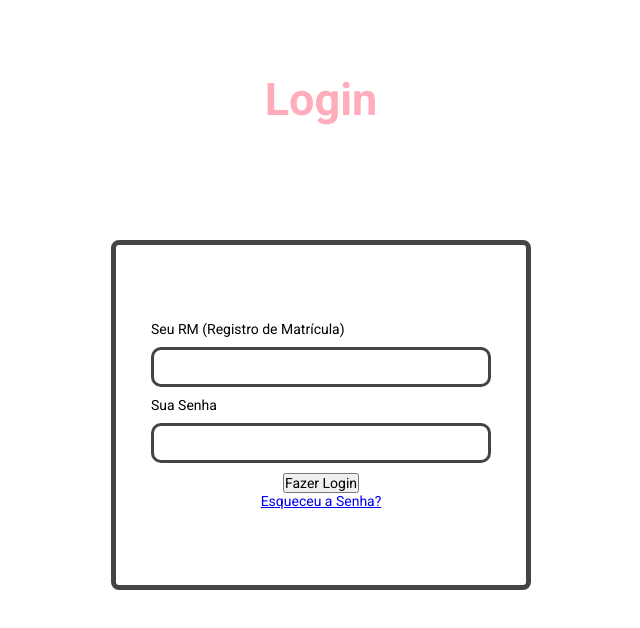
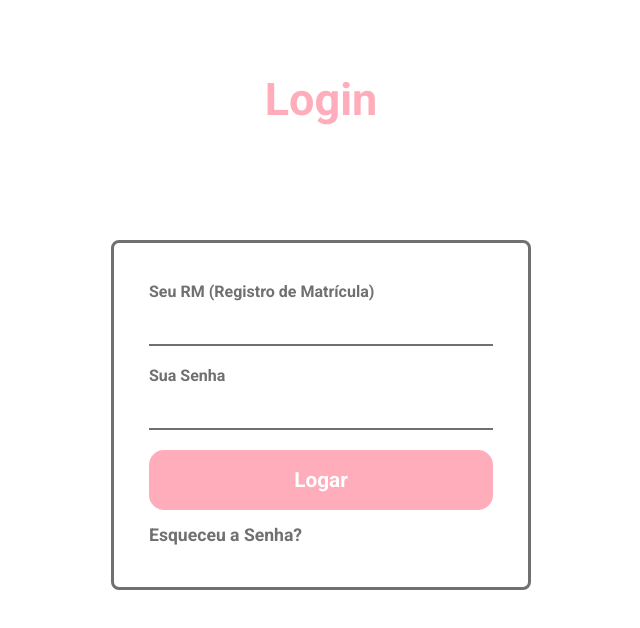
Before and after one commit to JosiasCalebe/Conta-Pra-Gente, a React (Create React App) app in the folder frontend/: page /login in a window 1280 px wide. Shown: the top 628 px of the page, without its empty margins (319-959 px from the left). Built offline with nearby package versions, Linux system fonts and the light colour scheme.

Commit message:
Login finished

```diff
--- a/frontend/src/pages/Home/style.css
+++ b/frontend/src/pages/Home/style.css
@@ -104,7 +104,7 @@ section {
     width: 100%;
     left: 0;
     height: 4px;
-    transform: scaleX(0);
+    transform: scaleX();
     transition: all 0.3s;
     border-radius: 4px;
     bottom: 0;
--- a/frontend/src/pages/Login/index.js
+++ b/frontend/src/pages/Login/index.js
@@ -8,7 +8,7 @@ import './style.css';
 export default function App() {
     return (
         <div className="container">
-            <section>
+            <section className="secLogin">
                 <h2>Login</h2>
                 <div className="login">
                     <form >
@@ -16,7 +16,7 @@ export default function App() {
                         <input className="txt" type="text"/>
                         <label htmlFor="">Sua Senha</label>
                         <input className="txt" type="text"/>
-                        <button>Fazer Login</button>
+                        <button>Logar</button>
                         <div className="utils">
                             <a href="#">Esqueceu a Senha?</a>
                         </div>
--- a/frontend/src/pages/Login/style.css
+++ b/frontend/src/pages/Login/style.css
@@ -1,11 +1,11 @@
-section {
+.secLogin {
     display: flex;
     flex-direction: column;
     justify-content: space-around;
     align-items: center;
 }
 
-h2{
+h2 {
     margin-top: 40px;
     margin-bottom: 30px;
 }
@@ -13,7 +13,7 @@ h2{
 .login {
     width: 420px;
     height: 350px;
-    border: #444 5px solid;
+    border: #707070 3px solid;
     border-radius: 8px;
     display: flex;
     justify-content: center;
@@ -33,16 +33,70 @@ h2{
 
 .login form label {
     margin-right: auto;
+    font-weight: bold;
+    font-size: 1rem;
+    color: #707070;
 }
 
 .login form .txt {
-    margin: 10px 0;
+    margin: 5px 0 20px 0;
     width: 100%;
     height: 40px;
-    border: #444 3px solid;
-    border-radius: 10px;
+    border: none;
+    border-bottom: #707070 2px solid;
+    padding: 0 10px;
+    transition: all .3s;
+    font-size: 1.1rem;
+    font-weight: bold;
+    color: #707070
 }
 
-.login form label button {
-    background: #444;
+.login form .txt:focus {
+    border-bottom: var(--main-color) 2px solid;
 }
+
+.login form button {
+    width: 100%;
+    padding: 18px;
+    border: none;
+    background: var(--main-color);
+    color: #FFF;
+    font-weight: bold;
+    font-size: 1.3rem;
+    border-radius: 15px;
+    margin-bottom: 15px;
+    cursor: pointer;
+}
+
+.login form .utils {
+    margin-right: auto;
+    position: relative;
+    padding: 0 7px 3px 0;
+}
+
+.login form .utils a {
+    color: #707070;
+    font-size: 1.1rem;
+    font-weight: bold;
+    text-decoration: none;
+}
+
+
+.login form .utils ::after {
+    content: "";
+    position: absolute;
+    width: 100%;
+    left: 0;
+    height: 4px;
+    background: #707070;
+    transform: scaleX(0);
+    border-top-right-radius: 4px;
+    border-bottom-right-radius: 4px;
+    bottom: 0;
+    transform-origin: left;
+    transition: all .3s;
+}
+
+.login form .utils :hover::after {
+    transform: scaleX(1);
+}
```
